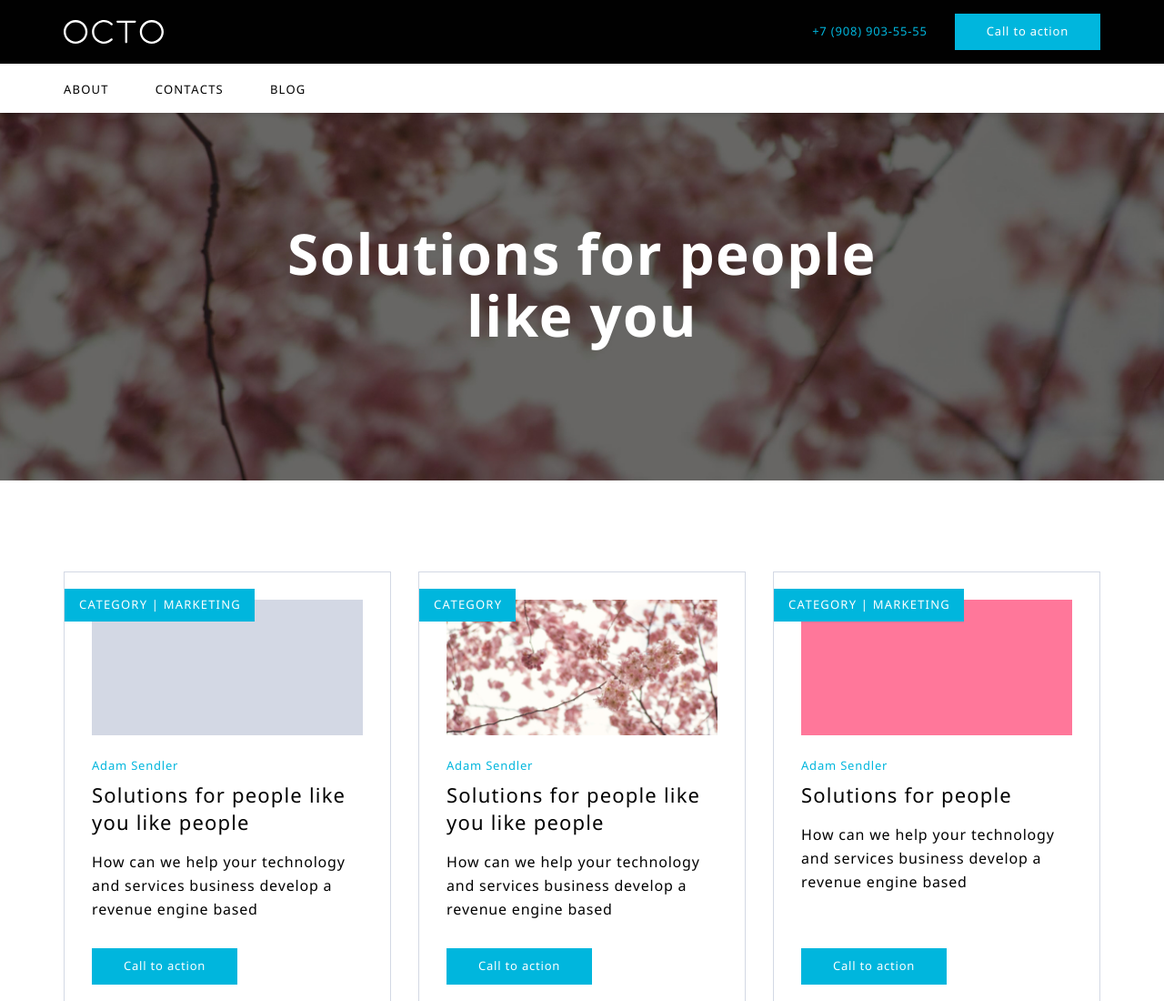
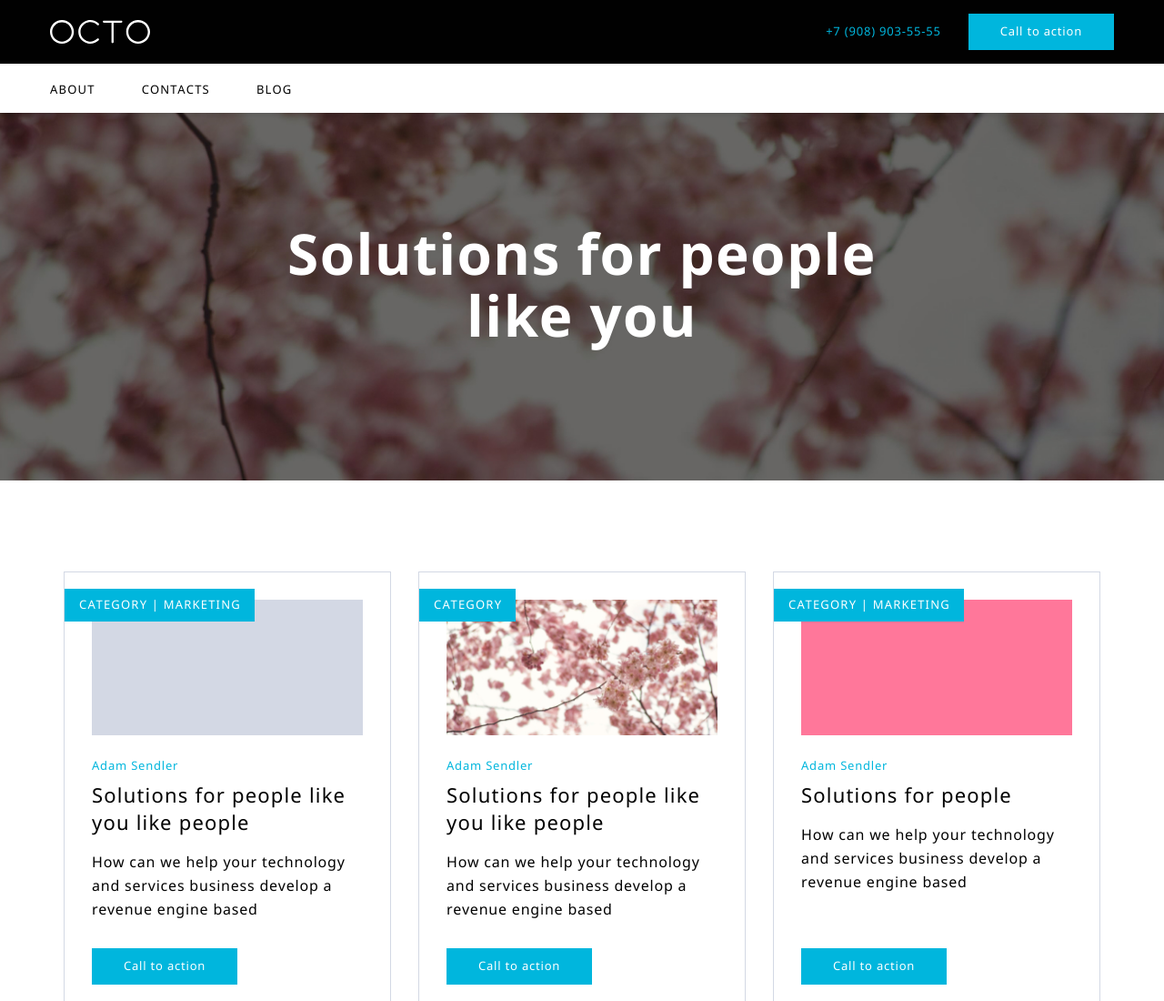
Before and after one commit to BercAlexei/test-cards, a website: page src/index.html in a window 1280 px wide. Shown: the top 1100 px of the page at 91% size. Drawn offline with nearby package versions, Linux system fonts and the light colour scheme; files that its build step writes are made by us from their sources; files whose address does not match are found by name.

Commit message:
debug contaier, animation

```diff
--- a/src/index.html
+++ b/src/index.html
@@ -11,7 +11,8 @@
 <body>
     <header class="header">
         <div class="header__row header__row_top">
-            <div class="header__wrapper">
+            <div class="container">
+                <div class="row row_content-between">
                     <div class="header__logo">
                         <a href="#" class="header__logo-link"></a>
                     </div>
@@ -31,15 +32,20 @@
                 </div>
             </div>
 
+        </div>
+
         <div class="header__row header__row_bottom">
-            <div class="header__wrapper">
+            <div class="container">
+                <div class="row row_content-between">
                     <nav class="navigation">
                         <ul class="navigation__menu">
-                        <li class="navigation__item"><a class="navigation__item-link navigation__item-link_active" href="#">About</a></li>
+                            <li class="navigation__item"><a class="navigation__item-link navigation__item-link_active"
+                                    href="#">About</a></li>
                             <li class="navigation__item"><a class="navigation__item-link" href="#">Contacts</a></li>
                             <li class="navigation__item"><a class="navigation__item-link" href="#">Blog</a></li>
                         </ul>
                     </nav>
+                </div>
             </div>
         </div>
     </header>
@@ -48,8 +54,8 @@
         <div class="menu__content">
             <nav class="navigation">
                 <ul class="navigation__menu navigation__menu_vertical">
-                    <li class="navigation__item navigation__item_centered"><a class="navigation__item-link navigation__item-link_active"
-                            href="#">About</a></li>
+                    <li class="navigation__item navigation__item_centered"><a
+                            class="navigation__item-link navigation__item-link_active" href="#">About</a></li>
                     <li class="navigation__item navigation__item_centered"><a class="navigation__item-link"
                             href="#">Contacts</a></li>
                     <li class="navigation__item navigation__item_centered"><a class="navigation__item-link"
--- a/src/scss/blocks/_call.scss
+++ b/src/scss/blocks/_call.scss
@@ -11,9 +11,11 @@
         @include fonts (13px, 20px, 0.8px, map-get($colors, primary));
         text-decoration: none;
         margin-right: 26px;
+        opacity: 1;
+        transition: all 0.5s;
 
         &:hover {
-            color: map-get($colors, primary);
+            opacity: 0.7;
         }
 
         &_order-2 {
--- a/src/scss/blocks/_header.scss
+++ b/src/scss/blocks/_header.scss
@@ -6,6 +6,7 @@
     $root: &;
 
     &__row {
+        transition: all 0.5s;
 
         &_top {
             background: map-get($colors, dark);
@@ -35,8 +36,14 @@
             display: block;
             height: 26px;
             max-width: 100%;
+            opacity: 1;
             mask: url('../img/logo.svg') center / cover no-repeat;
             background: map-get($colors, light);
+            transition: all 0.5s;
+
+            &:hover {
+                opacity: 0.7;
+            }
 
             #{$root}_bg-light-blue & {
                 background: map-get($colors, dark-gray);
@@ -65,25 +72,6 @@
 
         @include breakpoint-sm {
             width: 76px;
-        }
-    }
-
-    &__wrapper {
-        display: flex;
-        justify-content: space-between;
-        align-items: center;
-        max-width: map-get($container-width, xl);
-        margin: 0 auto;
-        padding: 15px 0;
-
-        &_left {
-            padding: 13px 0 15px;
-            background: map-get($colors, light);
-        }
-
-        @include breakpoint-lg {
-            max-width: 100%;
-            padding: 13px 26px 15px
         }
     }
 
--- a/src/scss/blocks/_row.scss
+++ b/src/scss/blocks/_row.scss
@@ -9,6 +9,7 @@
     &_content-between {
         align-items: center;
         justify-content: space-between;
+        padding: 15px 0;
     }
 
     &_left {
```
Also changed, not shown: dist/css/style.min.css, dist/index.html, dist/js/script.js, 1 other file. Lines whose indentation alone changed are shown as unchanged.
